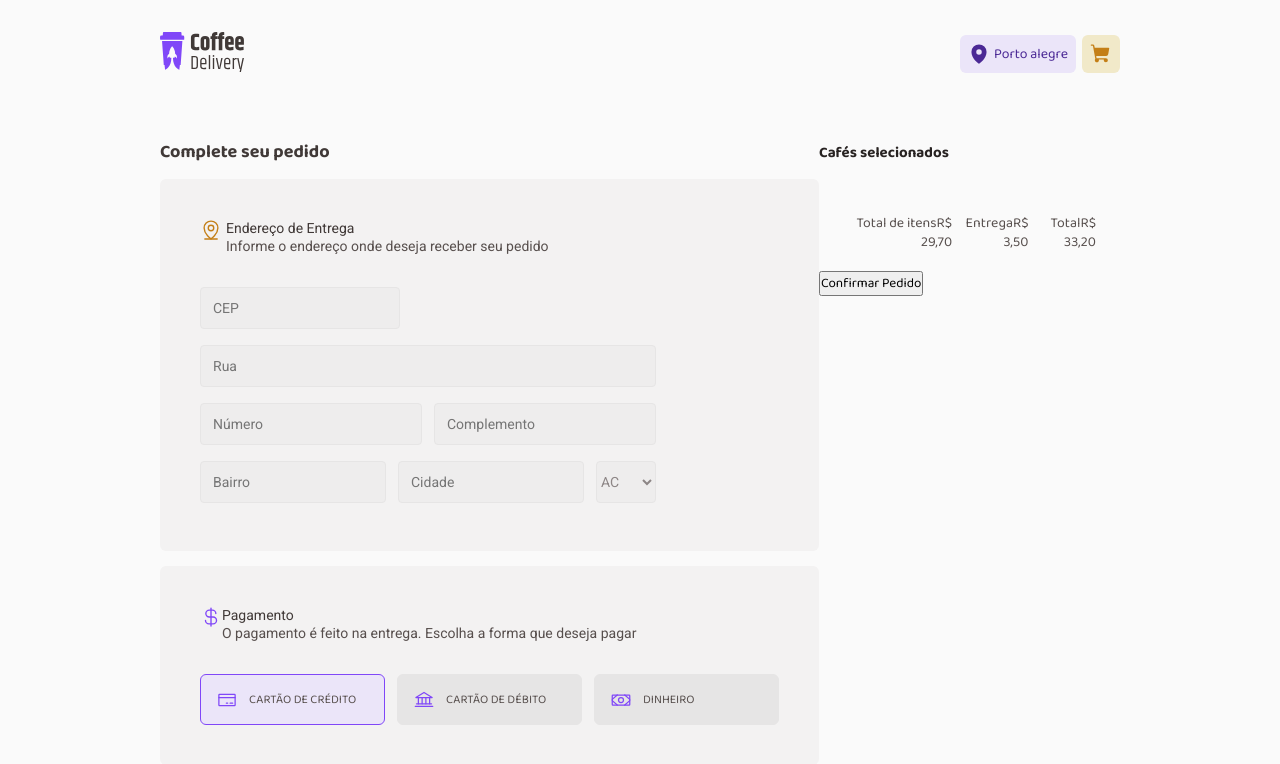
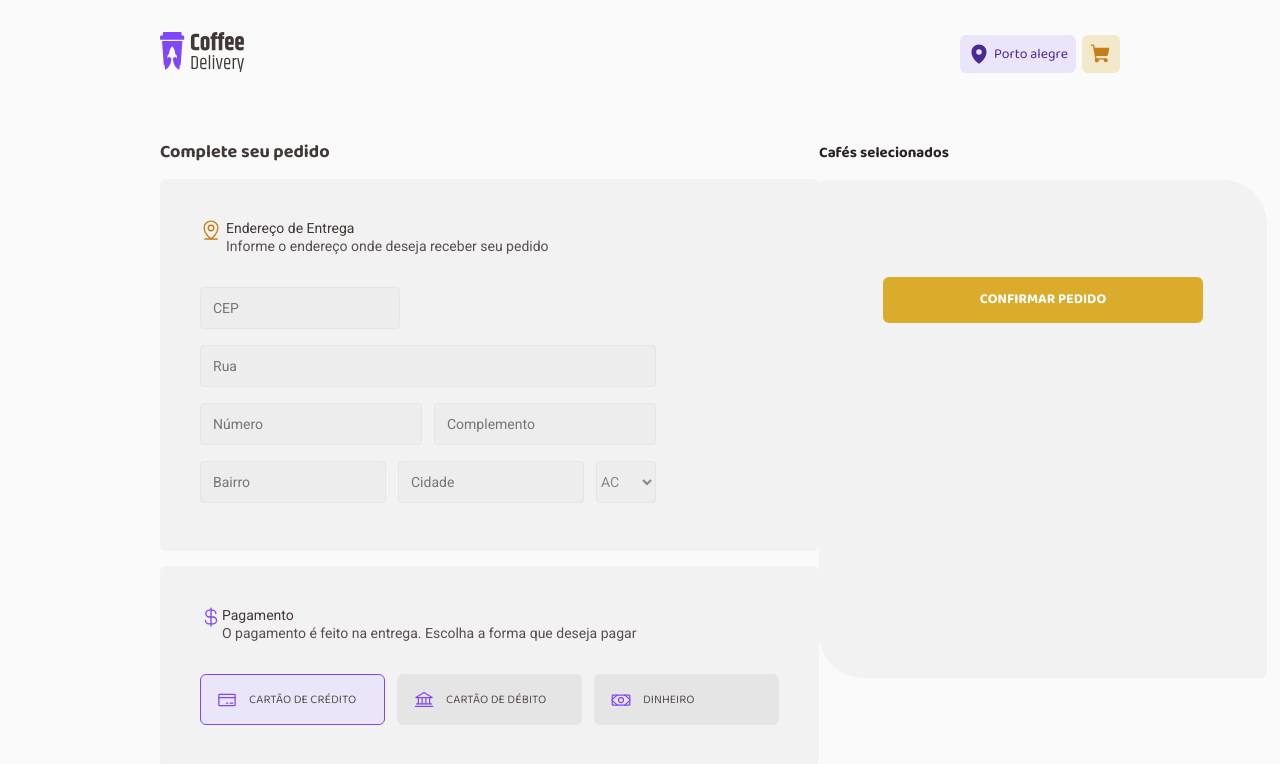
Before and after one commit to JoseMurilloc/IGNITE-REACT-CHALLENGE, a React (Vite) app in the folder coffee-delivary/: page /checkout in a window 1280 px wide. Shown: the top 764 px of the page. Built offline with nearby package versions, Linux system fonts and the light colour scheme.

Commit message:
(coffee) build UI list coffees of cart

```diff
--- a/coffee-delivary/src/components/Cart/index.tsx
+++ b/coffee-delivary/src/components/Cart/index.tsx
@@ -1,23 +1,51 @@
+import { Minus, Plus, ShoppingCart, Trash } from 'phosphor-react';
+import { useCart } from '../../hooks/CartContext';
 import styles from './styles.module.css';
 
 export function Cart () {
+  const {coffees} = useCart()
   return (
     <div className={styles.containerCartCoffee}>
+      <main>
+        {coffees.map(coffee => (
+          <>
+            <aside className={styles.coffee}>
+              <aside className={styles.infoCoffee}>
+                <img src={coffee.image} alt="image-coffee" />
+                <div className={styles.detailsCoffee}>
+                  <div className={styles.actionsCart}>
+                    <h1>{coffee.title}</h1>
+                    <div className={styles.addonsCoffeeCart}>
+                      <button onClick={() => {}} className={styles.buttonMinus}>
+                        <Minus color="#8047F8" size="1.5rem" weight="fill"/>
+                      </button>
+                      <aside className={styles.counter}>1</aside>
+                      <button onClick={() => {}} className={styles.buttonPlus}>
+                        <Plus color="#8047F8" size="1.5rem" weight="fill"/>
+                      </button>
+                      <button
+                        onClick={() => {}}
+                        className={styles.buttonRemoveCart}>
+                          <Trash color="#8047F8" size="2.2rem" />
+                          <span>Remover</span>
+                      </button>
+                    </div>
+                  </div>
+                </div>
+              </aside>
+              <div className={styles.price}>
+                <span>R$ 100,12</span>
+              </div>
+            </aside>
+            <div className={styles.separator} />
+          </>
+        ))}
+      </main>
       <footer>
-        <div className={styles.infoLine}>
-          <span>Total de itens</span>
-          <span>R$ 29,70</span>
-        </div>
-        <div className={styles.infoLine}>
-          <span>Entrega</span>
-          <span>R$ 3,50</span>
-        </div>
-        <div className={styles.infoLine}>
-          <span>Total</span>
-          <span>R$ 33,20</span>
-        </div>
+          <button className={styles.confirmOrder}>
+            <span>Confirmar Pedido</span>
+          </button>
       </footer>
-      <button type="submit">Confirmar Pedido</button>
     </div>
   )
 }
--- a/coffee-delivary/src/components/Cart/styles.module.css
+++ b/coffee-delivary/src/components/Cart/styles.module.css
@@ -1,7 +1,167 @@
 .containerCartCoffee {
+  display: flex;
+  flex-direction: column;
+  align-items: flex-start;
+  padding: 4rem;
+  gap: 2.4rem;
+
+  width: 44.8rem;
+  height: 49.8rem;
+
+  background: #F3F2F2;
+  border-radius: 0.6rem 4.4rem;
+}
+
+.containerCartCoffee main, footer {
+  width: 100%;
+}
+
+.coffee {
+  display: flex;
+  align-content: center;
+  gap: 5rem;
+}
+
+.infoCoffee {
+  display: flex;
+  gap: 1rem;
+  gap: 2rem;
+}
+
+.infoCoffee img {
+  width: 6.4rem;
+}
+
+
+.coffee {
+  width: 100%;
+  display: flex;
+  /* background: red; */
+}
+.detailsCoffee {
+  /* background: #f4e864; */
+  display: flex;
+}
+
+.detailsCoffee .actionsCart {
+  display: flex;
+  flex-direction: column;
+  gap: 0.8rem;
+}
+
+.actionsCart h1 {
+  font-family: 'Roboto';
+  font-size: 1.6rem;
+  line-height: 130%;
+  display: flex;
+  align-items: center;
+  color: #403937;
+}
+
+.detailsCoffee .actionsCart .addonsCoffeeCart {
+  display: flex;
+  align-items: center;
+  /* background: rgb(236, 152, 152); */
+}
+
+.actionsCart button {
+  border: none;
+  background: #E6E5E5;
+  display: flex;
+  flex-direction: row;
+  justify-content: center;
+  align-items: center;
+  padding: 0.8rem;
+}
+
+.actionsCart .buttonMinus {
+  border-radius: 0.6rem 0 0 0.6rem;
+ }
+
+ .counter {
+
+  display: flex;
+  justify-content: center;
+  align-items: center;
+
+  font-family: 'Roboto';
+  font-size: 1.6rem;
+  line-height: 130%;
+  color: #272221;
+  background: #E6E5E5;
+  height: 100%;
+ }
+
+ .actionsCart .buttonPlus {
+  border-radius: 0 0.6rem 0.6rem 0;
+ }
+
+
+.buttonRemoveCart {
+  display: flex;
+  justify-content: center;
+  align-items: center;
+  padding: 0rem 0.8rem;
+  margin-left: 0.8rem;
+
+
+  width: 9.1rem;
+  height: 3.2rem;
+
+  background: #E6E5E5;
+  border-radius: 0.6rem;
+  border: 0.1rem solid #E6E5E5;
+
+
+  font-family: 'Roboto';
+  font-size: 1.2rem;
+  line-height: 160%;
+  text-transform: uppercase;
+  color: #574F4D;
 
 }
 
-.infoLine {
+.separator {
+  width: 36.8rem;
+  height: 0rem;
+  border: 0.1rem solid #E6E5E5;
+  margin: 2.4rem 0;
+}
 
+.price {
+  font-family: 'Roboto';
+  font-weight: 700;
+  font-size: 16px;
+  line-height: 130%;
+
+  display: flex;
+  align-items: center;
+  text-align: right;
+
+  color: #574F4D;
 }
+
+.confirmOrder {
+  display: flex;
+  justify-content: center;
+  align-items: center;
+  padding: 1.2rem 0.8rem;
+  gap: 0.4rem;
+
+  height: 4.6rem;
+  width: 100%;
+
+  background: #DBAC2C;
+  border-radius: 0.6rem;
+  border: 0;
+
+  font-family: 'Roboto';
+  font-weight: 700;
+  font-size: 1.4rem;
+  line-height: 160%;
+
+  text-transform: uppercase;
+
+  color: #FFFFFF;
+  font-stretch: 100;
+}
```
